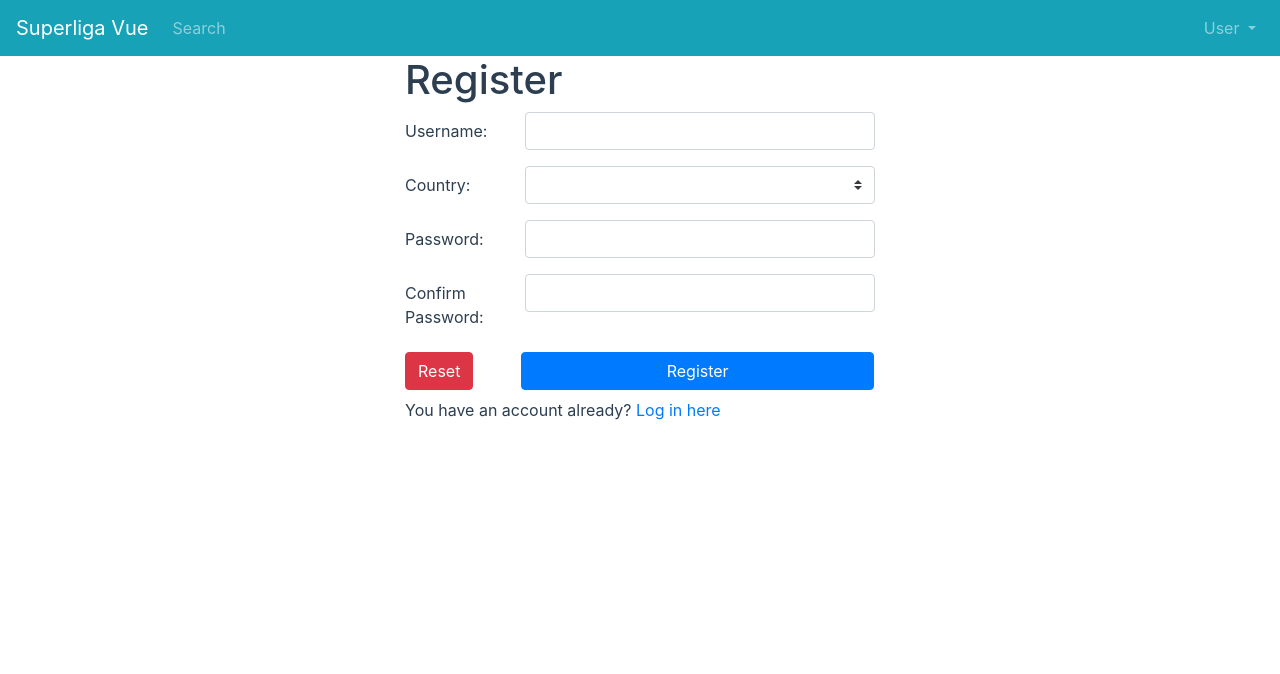
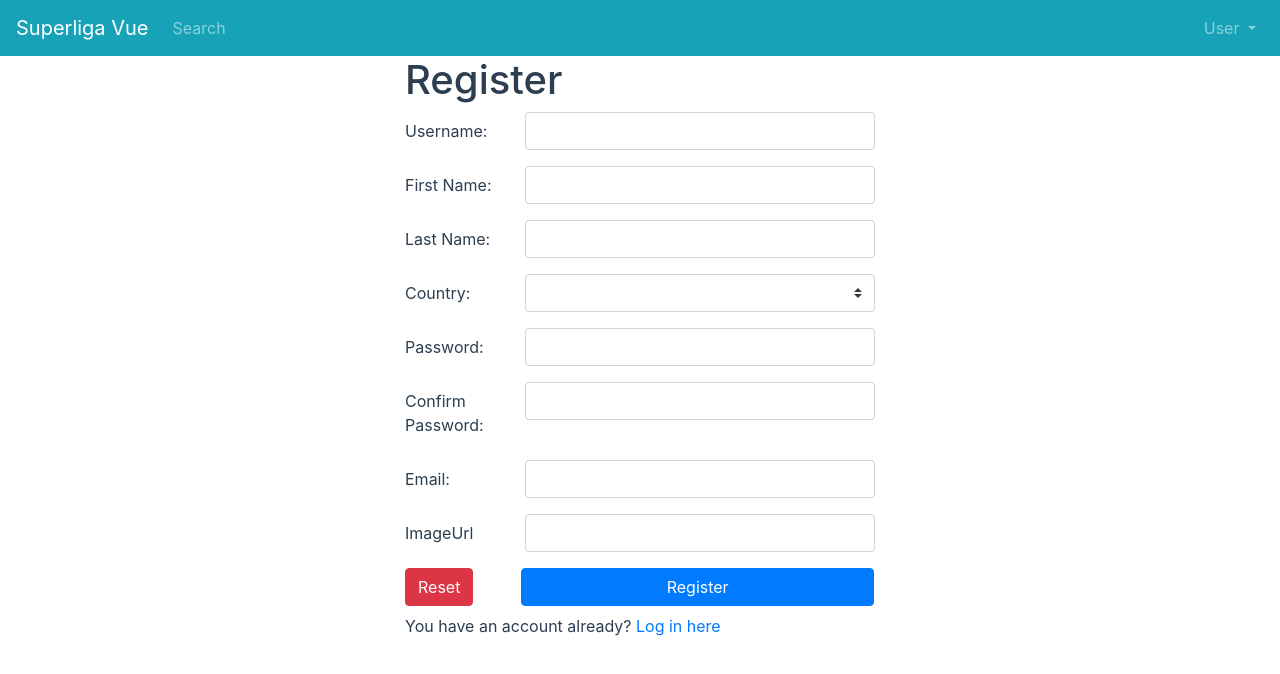
Before and after one commit to elitm/LeageClient, a Vue app: page /#/register in a window 1280 px wide. Shown: the top 674 px of the page. Built offline with nearby package versions, Linux system fonts and the light colour scheme.

Commit message:
register

```diff
--- a/package.json
+++ b/package.json
@@ -11,6 +11,7 @@
     "bootstrap": "^4.5.0",
     "bootstrap-vue": "^2.15.0",
     "core-js": "^3.6.5",
+    "node-sass": "^6.0.0",
     "vue": "^2.6.11",
     "vue-axios": "^2.1.5",
     "vue-router": "^3.2.0",
@@ -26,7 +27,6 @@
     "eslint": "^6.7.2",
     "eslint-plugin-prettier": "^3.1.3",
     "eslint-plugin-vue": "^6.2.2",
-    "node-sass": "^4.14.1",
     "prettier": "^1.19.1",
     "sass-loader": "^8.0.2",
     "vue-template-compiler": "^2.6.11"
--- a/src/pages/RegisterPage.vue
+++ b/src/pages/RegisterPage.vue
@@ -24,6 +24,48 @@
           Username alpha
         </b-form-invalid-feedback>
       </b-form-group>
+
+      <b-form-group
+        id="input-group-firstName"
+        label-cols-sm="3"
+        label="First Name:"
+        label-for="firstName"
+      >
+        <b-form-input
+          id="firstName"
+          v-model="$v.form.firstName.$model"
+          type="text"
+          :state="validateState('firstName')"
+        ></b-form-input>
+        <b-form-invalid-feedback v-if="!$v.form.firstName.required">
+          First Name is required
+        </b-form-invalid-feedback>
+        <!-- <b-form-invalid-feedback v-if="!$v.form.firstName.alpha">
+          firstName alpha
+        </b-form-invalid-feedback> -->
+      </b-form-group>
+
+      <b-form-group
+        id="input-group-lastName"
+        label-cols-sm="3"
+        label="Last Name:"
+        label-for="lastName"
+      >
+        <b-form-input
+          id="lastName"
+          v-model="$v.form.lastName.$model"
+          type="text"
+          :state="validateState('lastName')"
+
+        ></b-form-input>
+        <b-form-invalid-feedback v-if="!$v.form.lastName.required">
+          Last Name is required
+        </b-form-invalid-feedback>
+        <!-- <b-form-invalid-feedback v-if="!$v.form.lastName.alpha">
+          lastName alpha
+        </b-form-invalid-feedback> -->
+      </b-form-group>
+
 
       <b-form-group
         id="input-group-country"
@@ -90,6 +132,47 @@
         </b-form-invalid-feedback>
       </b-form-group>
 
+      <b-form-group
+        id="input-group-email"
+        label-cols-sm="3"
+        label="Email:"
+        label-for="email"
+         >
+        <b-form-input
+          id="email"
+          v-model="$v.form.email.$model"
+          type="text"
+          :state="validateState('email')"
+
+        ></b-form-input>
+        <b-form-invalid-feedback v-if="!$v.form.email.required">
+          email is required
+        </b-form-invalid-feedback>
+        <b-form-invalid-feedback
+          v-else-if="!$v.form.email.email"
+        >
+          Please enter correct email
+        </b-form-invalid-feedback>
+      </b-form-group>
+
+      <b-form-group
+        id="input-group-imageUrl"
+        label-cols-sm="3"
+        label="ImageUrl"
+        label-for="imageUrl"
+      >
+        <b-form-input
+          id="imageUrl"
+          v-model="$v.form.imageUrl.$model"
+          type="text"
+          :state="validateState('imageUrl')"
+        ></b-form-input>
+        <b-form-invalid-feedback v-if="!$v.form.imageUrl.required">
+          ImageUrl is required
+        </b-form-invalid-feedback>
+      </b-form-group>
+
+
       <b-button type="reset" variant="danger">Reset</b-button>
       <b-button
         type="submit"
@@ -142,6 +225,7 @@ export default {
         password: "",
         confirmedPassword: "",
         email: "",
+        imageUrl: "",
         submitError: undefined
       },
       countries: [{ value: null, text: "", disabled: true }],
@@ -159,6 +243,12 @@ export default {
       country: {
         required
       },
+      firstName: {
+        required
+      },
+      lastName: {
+        required
+      },
       password: {
         required,
         length: (p) => minLength(5)(p) && maxLength(10)(p)
@@ -166,6 +256,13 @@ export default {
       confirmedPassword: {
         required,
         sameAsPassword: sameAs("password")
+      },
+      email: {
+        required,
+        email
+      },
+      imageUrl: {
+        required
       }
     }
   },
@@ -212,7 +309,8 @@ export default {
         country: null,
         password: "",
         confirmedPassword: "",
-        email: ""
+        email: "",
+        imageUrl: ""
       };
       this.$nextTick(() => {
         this.$v.$reset();
```
Also changed, not shown: 2 other files (tests, documents, lock files or other folders).
